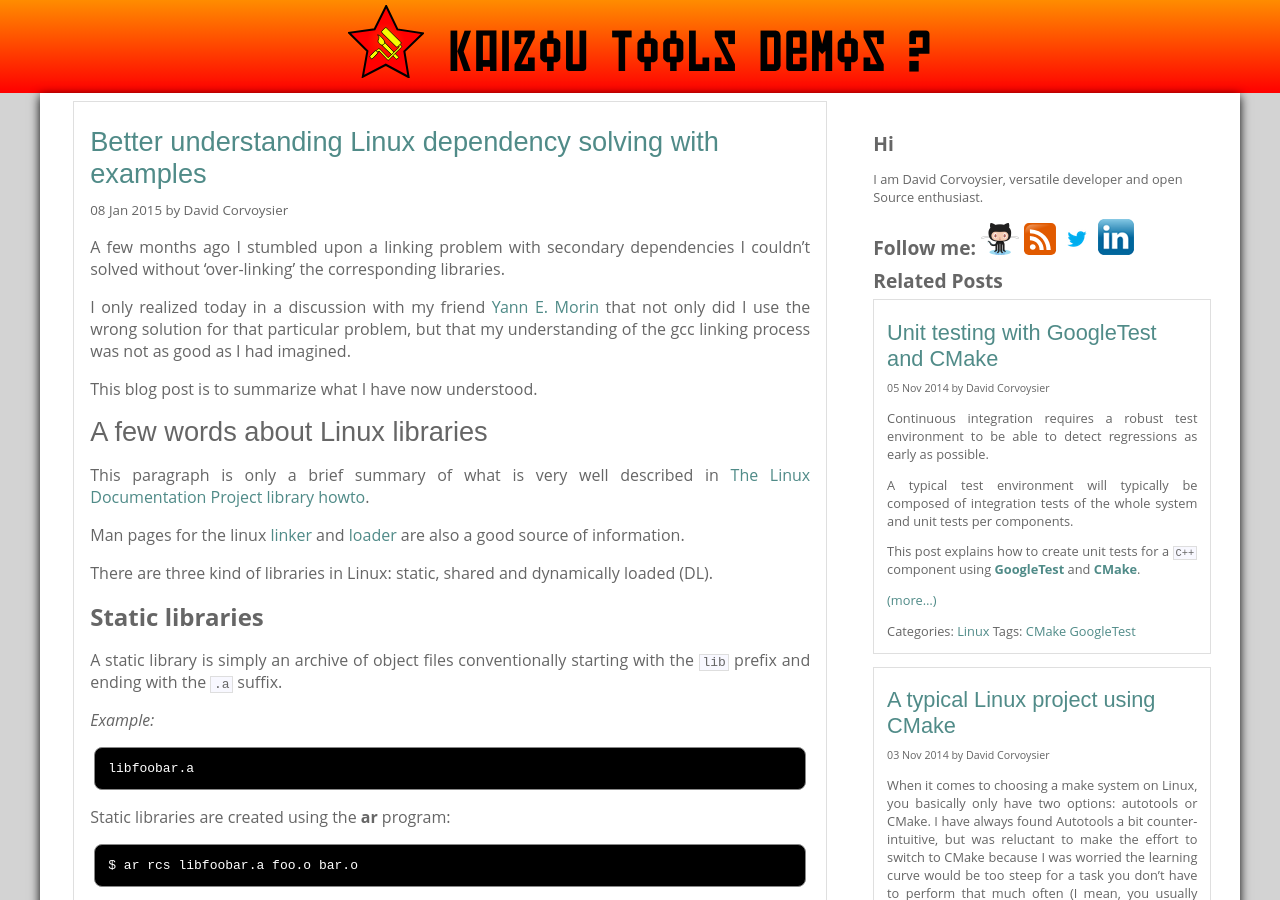
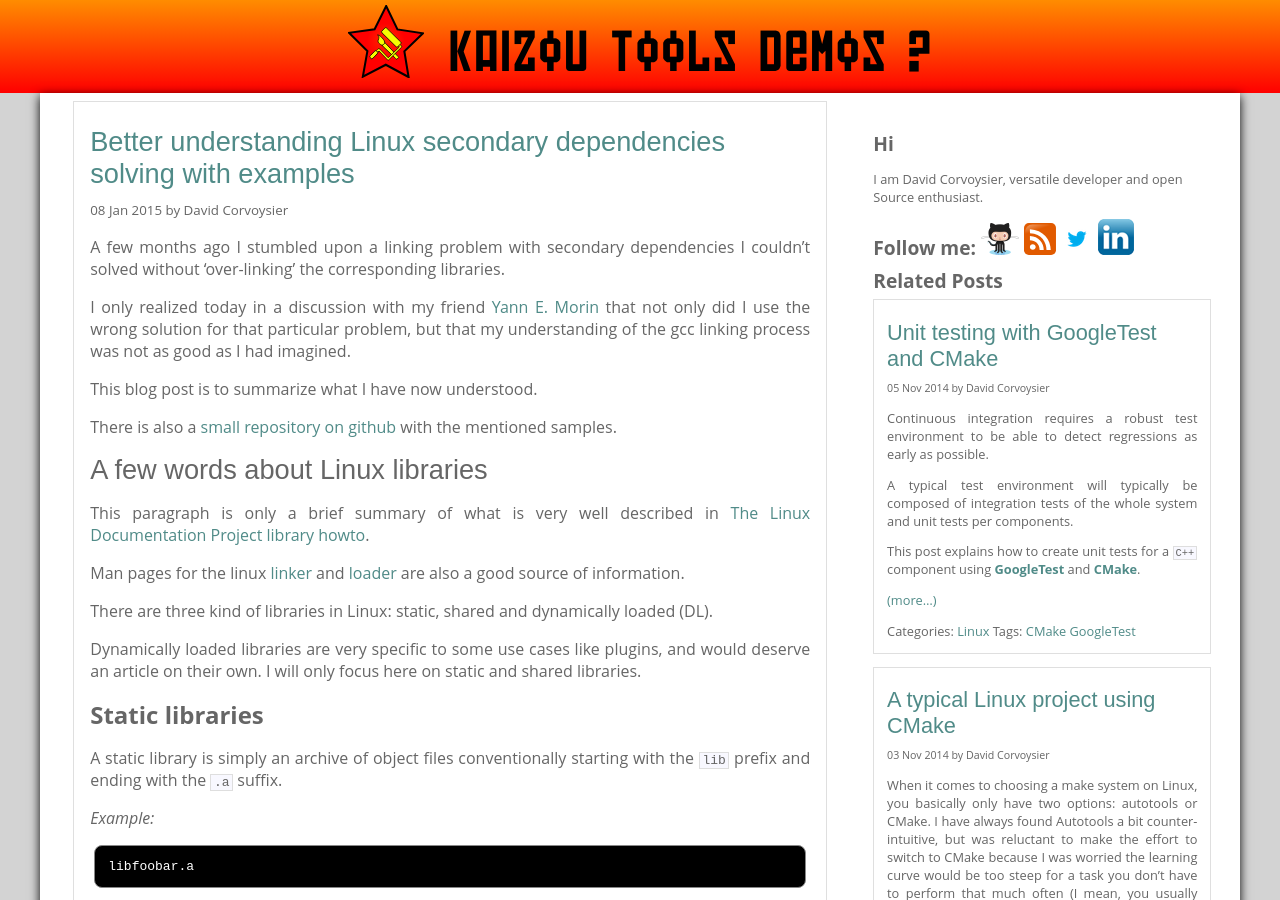
Before and after one commit to mgcrea/benchmark-kaizoumark, a Jekyll site: the page built from _posts/2015-06-08-linux-libraries.md, in a window 1280 px wide and 900 px high. Built offline with Jekyll 4.4.1, drawn with Linux system fonts in a browser that asks for light colours; comment, search, counter and statistics services are not loaded; some of the changed text lies outside the part shown.

Commit message:
Updated linux libraries post

```diff
--- a/_posts/2015-06-08-linux-libraries.md
+++ b/_posts/2015-06-08-linux-libraries.md
@@ -1,6 +1,6 @@
 ---
 layout: post
-title: 'Better understanding Linux dependency solving with examples'
+title: 'Better understanding Linux secondary dependencies solving with examples'
 author: 'David Corvoysier'
 date: '2015-01-08 14:00:00'
 categories:
@@ -16,6 +16,8 @@ I only realized today in a discussion with my friend [Yann E. Morin](http://ymor
 
 This blog post is to summarize what I have now understood.
 
+There is also a [small repository on github](https://github.com/kaizouman/linux-shlib-link-samples) with the mentioned samples.
+
 <!--more-->
 
 #A few words about Linux libraries
@@ -26,11 +28,14 @@ Man pages for the linux [linker](http://linux.die.net/man/1/ld) and [loader](htt
 
 There are three kind of libraries in Linux: static, shared and dynamically loaded (DL).
 
+Dynamically loaded libraries are very specific to some use cases like plugins, and would deserve an article on their own. I will only focus here on static and shared libraries.
+
 ##Static libraries
 
 A static library is simply an archive of object files conventionally starting with the `lib` prefix and ending with the `.a` suffix.
 
 _Example:_
+
 ~~~
 libfoobar.a
 ~~~
@@ -60,6 +65,7 @@ A shared library is an __ELF__ object loaded by programs when they start.
 Shared libraries follow the same naming conventions as static libraries, but with the `.so` suffix instead of `.a`.
 
 _Example:_
+
 ~~~
 libfoobar.so
 ~~~
@@ -103,12 +107,14 @@ The content of the `DT_NEEDED` field depends on the link command:
 - the full path to the library if the library was linked with an absolute path,
 - the library name otherwise (or the library [__soname__](#library-versioning-and-compatibility) if it was defined).
 
-You can check the dependencies of an__ELF__object using the __readelf__ command:
+You can check the dependencies of an __ELF__ object using the __readelf__ command:
 
 ~~~
 $ readelf -d main
 ~~~
+
 or
+
 ~~~
 $ readelf -d libbar.so
 ~~~
@@ -143,6 +145,7 @@ By conventions, two versions of the same library will use the same library name
 - build revision.
 
 _Example:_
+
 ~~~
 libfoobar.so.1.2.3
 ~~~
@@ -156,6 +159,7 @@ Following that convention, an executable compiled with a shared library version
 This concept if so fundamental for expressing compatibility between programs and shared libraries that each shared library can be associated a __soname__, which is the library name followed by a period and the major revision:
 
 _Example:_
+
 ~~~
 libfoobar.so.1
 ~~~
@@ -181,6 +185,7 @@ $ gcc -o app main.c -lfoobar -L/path/to/foobar
 For the linker to find the library, the installer will typically create a symbolic link from the library __real name__ to its __linker name__.
 
 _Example:_
+
 ~~~
 /usr/lib/libfoobar.so -> libfoobar.so.1.5.3
 ~~~
@@ -204,6 +209,7 @@ On Linux systems, this loader is named [`/lib/ld-linux.so.X`](http://linux.die.n
 Please note that if a __soname__ was specified for a library when the executable was compiled, the loader will look for the __soname__ instead of the library real name. For that reason, installation tools automatically create symbolic names from the library __soname__ to its real name.
 
 _Example:_
+
 ~~~
 /usr/lib/libfoobar.so.1 -> libfoobar.so.1.5.3
 ~~~
@@ -225,6 +231,7 @@ Let's imagine for instance a program __main__ that depends on a library __libbar
 We will use either a static __libbar.a__ or a shared __libbar.so__.
 
 _foo.c_
+
 ~~~
 int foo()
 {
@@ -233,6 +240,7 @@ int foo()
 ~~~
 
 _bar.c_
+
 ~~~
 int foo();
 
@@ -243,6 +251,7 @@ int bar()
 ~~~
 
 _main.c_
+
 ~~~
 int bar();
 
```
Also changed, not shown: other parts of _posts/2015-06-08-linux-libraries.md (+3 -9 lines).
